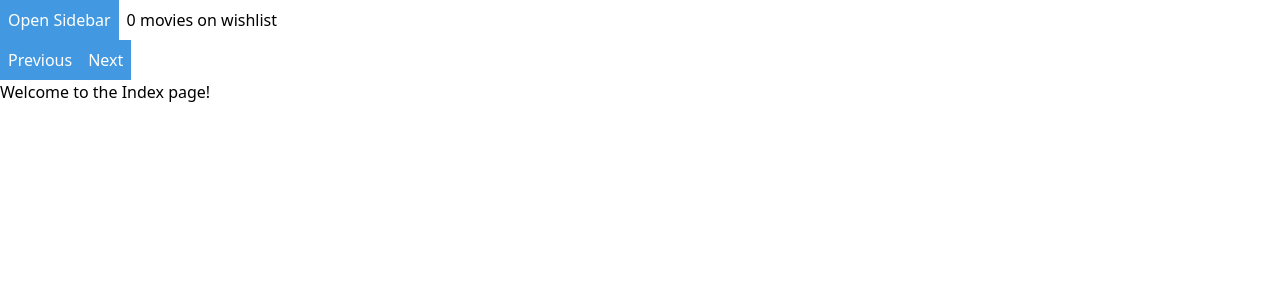
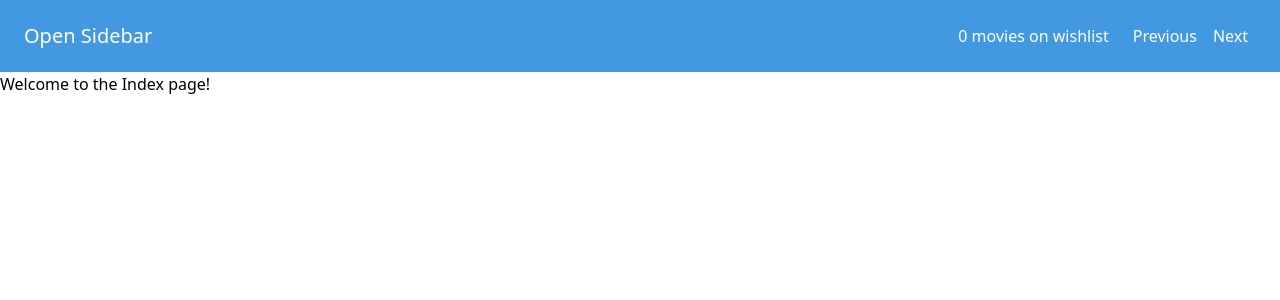
Before and after one commit to igorvucko/bdmi, a Nuxt app: page / in a window 1280 px wide. Shown: the top 300 px of the page. Built offline with nearby package versions, Linux system fonts and the light colour scheme.

Commit message:
stil headera

```diff
--- a/components/Header.vue
+++ b/components/Header.vue
@@ -1,13 +1,13 @@
 <template>
-  <div>
-    <button @click="toggleSidebar" class="bg-blue-500 text-white p-2">
+  <header class="bg-blue-500 text-white py-4 px-6 flex justify-between items-center">
+    <button @click="toggleSidebar" class="text-xl">
       {{ isOpen ? 'Close' : 'Open' }} Sidebar
     </button>
-    <span class="ml-2">{{ wishlistCount }} movies on wishlist</span>
-
-    <!-- Include the PaginationButtons component -->
-    <PaginationButtons />
-  </div>
+    <div class="flex items-center">
+      <span class="mr-4">{{ wishlistCount }} movies on wishlist</span>
+      <PaginationButtons />
+    </div>
+  </header>
 </template>
 
 <script>
```
